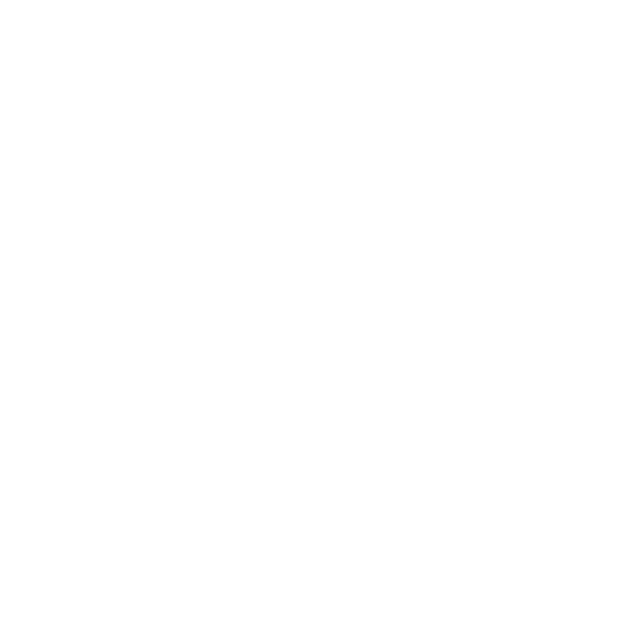
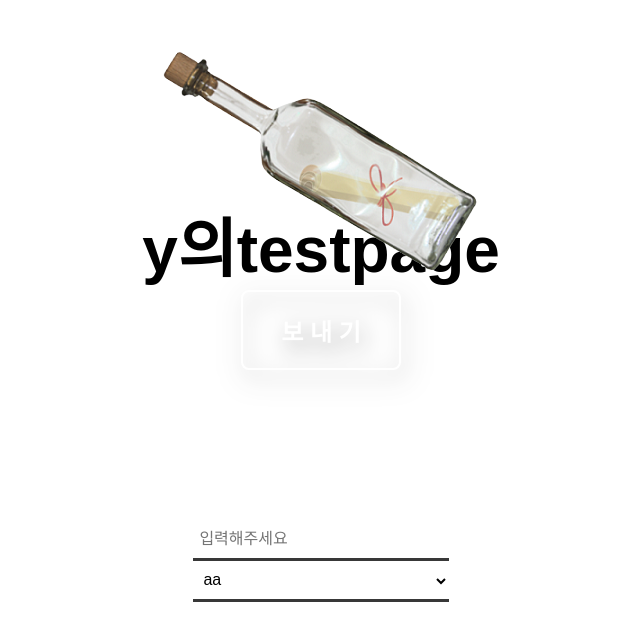
Before and after one commit to swoody1101/da-ta, a React (Create React App) app in the folder frontend/: page /testyoon in a window 1280 px wide. Before the commit this address had no page. Shown: the top 640 px of the page, without its empty margins (319-959 px from the left). Built offline with nearby package versions, Linux system fonts and the light colour scheme; a web font is replaced by a local one.

Commit message:
feat(feat: 물병 atom 추가): feat: 물병 atom 추가

```diff
--- a/frontend/src/App.jsx
+++ b/frontend/src/App.jsx
@@ -4,6 +4,7 @@ import styled from "styled-components";
 import "./App.css";
 import LandingPage from "./pages/landing/LandingPage";
 import TestPage from "./pages/TestPage";
+import TestPageYoon from "./pages/TestPageYoon";
 import Background from "./styles/Background";
 
 function App() {
@@ -14,6 +15,7 @@ function App() {
           <Routes>
             <Route path="/" element={<LandingPage />} />
             <Route path="/test" element={<TestPage />} />
+            <Route path="/testyoon" element={<TestPageYoon />} />
           </Routes>
         </BrowserRouter>
       </Background>
--- /dev/null
+++ b/frontend/src/components/atoms/LetterOfBottle.jsx
@@ -0,0 +1,39 @@
+/**
+ * @author chaeyoon
+ */
+ import React from "react";
+ import styled from "styled-components";
+
+ /**
+  *
+  * @param path 물병 사진 경로
+  */
+
+ const LetterOfBottle = ({ path }) => {
+   return (
+     <BG>
+       <img src = {path}></img>
+     </BG>
+   );
+ };
+
+ LetterOfBottle.defaultProps = {
+    path: `${process.env.PUBLIC_URL}/assets/images/common/bottle_of_letter.png`,
+  };
+
+ const BG = styled.div`
+   width: 100%;
+   height: 100%;
+   overflow: hidden;
+   margin: 0 auto;
+   position: absolute;
+   z-index: 5000;
+   object-fit: cover;
+ `;
+
+//  const BottleImage = styled.img`
+//    width: 20vw;
+//    height: 20vh;
+//  `;
+
+ export default LetterOfBottle;
--- /dev/null
+++ b/frontend/src/pages/TestPageYoon.jsx
@@ -0,0 +1,51 @@
+import React from "react";
+import styled from "styled-components";
+import LetterOfBottle from "../components/atoms/LetterOfBottle";
+import Title from "../components/atoms/Title";
+import Button from "../components/atoms/Button";
+import { MainText } from "../components/atoms/Text";
+import Input from "../components/atoms/Input";
+import DropDownInput from "../components/atoms/DropDownInput";
+
+const TestPageYoon = () => {
+  const list = ["aa", "bbb", "cccc", "d"];
+
+  return (
+    <>
+      <TestContainer>
+        <Title color="black">y의testpage</Title>
+        <LetterOfBottle/>
+        <Button
+          fontSize="1.5rem"
+          height="5rem"
+          width="10rem"
+          padding="0.5rem"
+          onClick={() => alert("hello!")}
+          shadow={true}
+          hoverBgOpacity="0.5"
+        >
+          보 내 기
+        </Button>
+        <MainText margin="5rem 0 0 0">
+          안녕하세요!
+          <br />
+          여기는 '닿다'에요
+        </MainText>
+        <Input />
+        <DropDownInput itemList={list}></DropDownInput>
+
+      </TestContainer>
+    </>
+  );
+};
+
+const TestContainer = styled.div`
+  display: flex;
+  flex-direction: column;
+  width: 100vw;
+  height: 100vh;
+  align-items: center;
+  justify-content: center;
+`;
+
+export default TestPageYoon;
```
Also changed, not shown: frontend/public/assets/images/common/bottle_of_letter.png (added).
